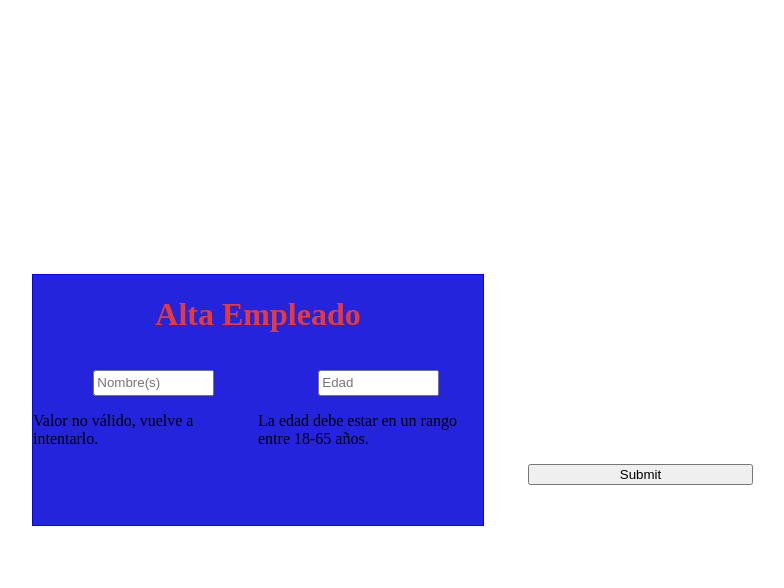
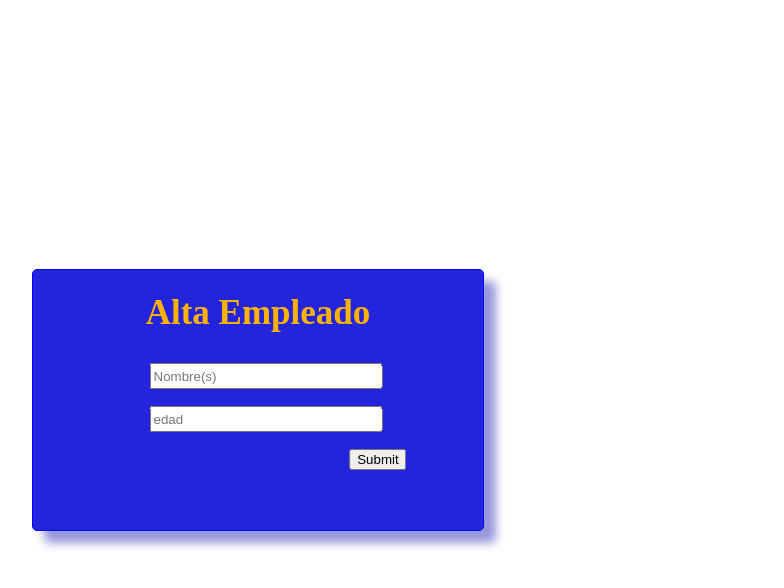
Before and after one commit to DavidDemetrio/Alta-Empleado, a PHP site: page / in a window 1280 px wide. Shown: the top 588 px of the page, without its empty margins (382-1166 px from the left). Run offline with PHP 8.4, Linux system fonts and the light colour scheme.

Commit message:
validacion de formulario con js

```diff
--- a/agregarempleado.php
+++ b/agregarempleado.php
@@ -14,9 +14,10 @@
                 if($exito)
                     header('location: listaempleado.php'); // si query fue True, direcciona a listaempleado.php
                 else
-                    header('location: index.php'); //redirecciona a la página principal
+                    header('location: index.html'); //redirecciona a la página principal
 
             }
     else
-        header('location:index.php');
+        header('location:index.html');
+
 ?>
--- a/estilos/altaempleado.css
+++ b/estilos/altaempleado.css
@@ -1,6 +1,6 @@
 .altaempleado_box{
     width: 450px;
-    height: 250px;
+    height: 260px;
     top: 50%;
     left: 50%;
     transform: translate(-50%,-50%);
@@ -8,26 +8,76 @@
 
     background: rgb(36, 36, 221);
     border: blue 1px solid;
+    border-radius: 5px;
+    box-shadow: rgba(148, 148, 218, 0.972) 12px 12px 10px;
 }
 
 .altaempleado_box h1{
     padding-bottom: 15px;
     text-align: center;
-    color: rgb(231, 57, 57);
+    color: white;
+    color: rgb(255, 179, 0);
+    font-weight:900;
+    font-size: 35px;
+    margin-bottom: 15px;
 }
 
-.altaempleado_box input[type="text"], .altaempleado_box input[type="number"]{
+.formulario_grupo{
+    margin-bottom: 17px;
+}
+
+.formulario_input{
     width: 50%;
     height: 20px;
     transform: translate(50%);
+    outline: none;
+
+
+
+
 }
 
 .altaempleado_box input[type="submit"]{
-    transform: translate(220%);
+    transform: translate(550%);
+    cursor: pointer;
+}
+
+
+
+.formulario_input-error{
+    width: 50%;
+    height: 20px;
+    transform: translate(50%);
+    outline: none;
+    border:#000000 solid;
+}
+
+
+
+
+
+.formulario_input_error{
+    margin: 0;
+    display: none;
+    transform: translate(26%);
+    font-size: 13px;
+    color:#000000;
+    font-weight: 600;
 
 }
 
-.formulario{
-    display: grid;
-    grid-template-columns: 1fr 1fr;
+.formulario_input_error2{
+    margin: 0;
+    display: none;
+    transform: translate(26%);
+    font-size: 13px;
+    color:#000000;
+    font-weight: 600;
+
 }
+
+
+
+.formulario_input_error1{
+    display: block;
+}
--- a/index.html
+++ b/index.html
@@ -1,5 +1,5 @@
 <!--Project Name: Alta Empleado
-Purpose Summary: Es una aplicación que permite dar de alta a un nuevo empleado
+Purpose Summary: Es una aplicación que permite dar de alta a un nuevo empleado validando el formulario
 y agregarlo a la base de datos empresa, donde posteriormente
 habrá una lista para modificar o elimnar un empleado registrado.
 Author: David Demetrio López Paz
@@ -20,31 +20,26 @@ Author: David Demetrio López Paz
     <link rel="stylesheet" type="text/css" href="estilos/layout.css">
     <link rel="stylesheet" type="text/css" href="estilos/altaempleado.css" >
 
-    <script src="validacion.js"></script>
+
 
 </head>
 
 <body>
-
 
     <div class="altaempleado_box">
         <h1>Alta Empleado</h1>
         <form action="agregarempleado.php" class="formulario" id="formulario" method="POST" name="nuevoempleado">
 
             <!--Grupo: Nombre-->
-            <div class="formulario_grupo" id="grupo_nombre">     <!--id=grupo_nombre para identificar con javascript-->
-                <div class="formulario_grupo_input">
-                    <input type="text" class="formulario_input" id="nombre_empleado" name="nombre_empleado" placeholder="Nombre(s)">
-                </div>
-                <p class="formulario_input_error">Valor no válido, vuelve a intentarlo.</p>
+            <div class="formulario_grupo">
+                <input type="text" class="formulario_input" id="nombre_empleado" name="nombre_empleado" placeholder="Nombre(s)">
+                <p class="formulario_input_error">Ummm! Valor incorrecto,</br>introduce tu nombre o nombres.¡Por favor!</p>
             </div>
 
             <!--Grupo:Edad-->
-            <div class="formulario_grupo" id="grupo_edad">
-                <div class="formulario_grupo_input">
-                    <input type="number" class="formulario_input" id="empleado_edad" name="empleado_edad" placeholder="Edad">
-                </div>
-                <p class="formulario_input_error">La edad debe estar en un rango entre 18-65 años.</p>
+            <div class="formulario_grupo">
+                <input type="text" class="formulario_input" id="empleado_edad" name="empleado_edad" placeholder="edad">
+                <p class="formulario_input_error2">Edad debe ser de 18-65 años.</p>
             </div>
 
             <!--Botón de enviar-->
@@ -54,7 +49,7 @@ Author: David Demetrio López Paz
     </div>
 
 
-
+    <script src="js/validacion.js"></script>
 </body>
 
 </html>
```
Also changed, not shown: js/validacion.js (added, +91 -0 lines), validacion.js (deleted).
